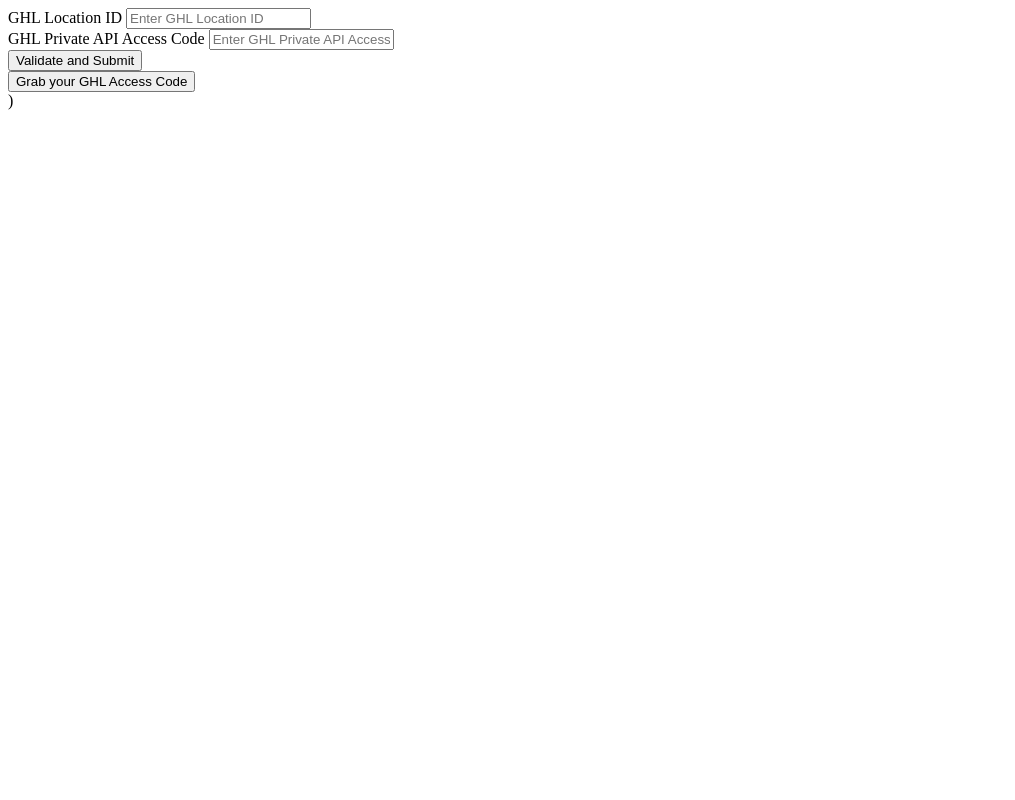
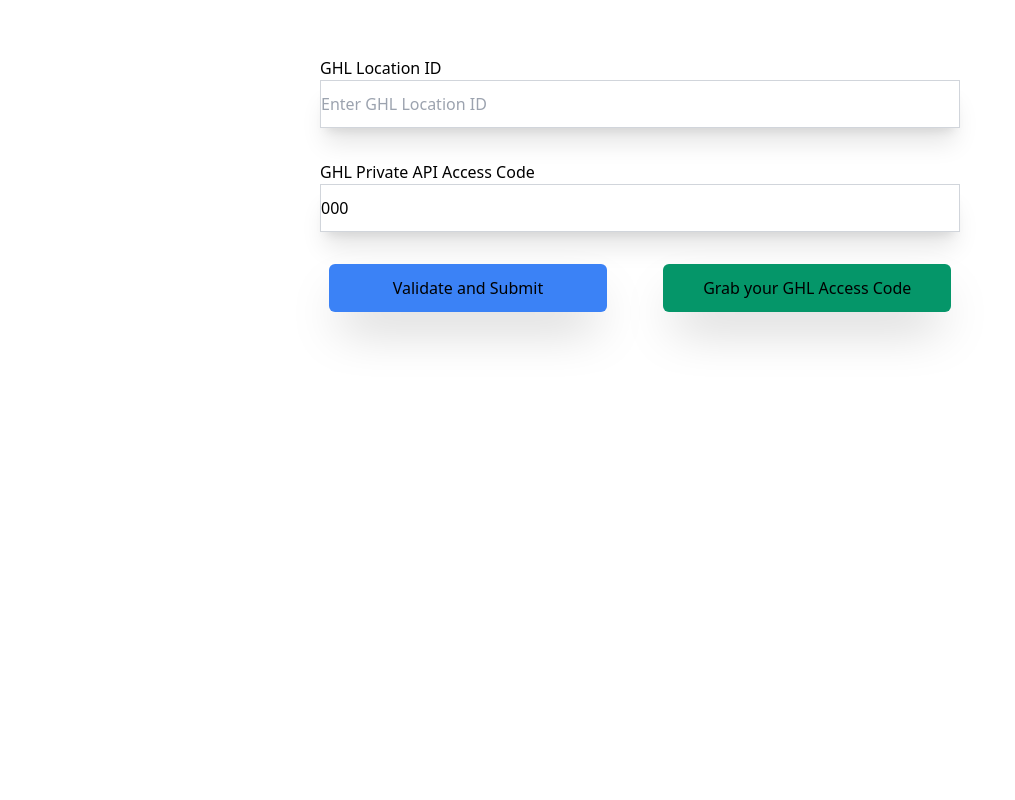
Before and after one commit to CalledSidd/GHL-Cookiecutter, a Django app: template GHL_Auth/templates/auth.html in a window 1280 px wide. Shown: the whole page, without its empty margins (0-1015 px from the left). Run offline with Django 4.2, Linux system fonts and the light colour scheme; the template is opened without the code that fills it: most values are stand-ins (such as "Sample title", 1, 10 or a date in 2020); some libraries are stand-ins or nearby versions.

Commit message:
first base view working

```diff
--- a/GHL_Auth/GHL_Auth/settings.py
+++ b/GHL_Auth/GHL_Auth/settings.py
@@ -39,6 +39,7 @@
     'django.contrib.messages',
     'django.contrib.staticfiles',
     # Apps
+    'oAuth.apps.OauthConfig',
 
 
 ]
--- a/GHL_Auth/GHL_Auth/urls.py
+++ b/GHL_Auth/GHL_Auth/urls.py
@@ -15,8 +15,9 @@
     2. Add a URL to urlpatterns:  path('blog/', include('blog.urls'))
 """
 from django.contrib import admin
-from django.urls import path
+from django.urls import path, include
 
 urlpatterns = [
     path('admin/', admin.site.urls),
+    path('', include('oAuth.urls')),
 ]
--- a/GHL_Auth/oAuth/models.py
+++ b/GHL_Auth/oAuth/models.py
@@ -2,10 +2,10 @@
 
 # Create your models here.
 class Api_Key_Data(models.Model):
-    ghl_location_id = models.CharField(50, unique=True)
+    ghl_location_id = models.CharField(max_length=50, unique=True)
     ghl_location_name = models.TextField()
-    ghl_oauth_token = models.CharField(50)
-    ghl_refresh_token = models.CharField(50)
+    ghl_oauth_token = models.CharField(max_length=50)
+    ghl_refresh_token = models.CharField(max_length=50)
     ghl_oauth_token_expires_on = models.IntegerField()
     ghl_location_api_key = models.TextField()
     created_at = models.DateTimeField(auto_now_add=True)
--- /dev/null
+++ b/GHL_Auth/oAuth/urls.py
@@ -0,0 +1,7 @@
+from django.urls import path
+from . views import BaseView
+
+
+urlpatterns = [
+    path('', BaseView.as_view(), name='base'),
+]
--- a/GHL_Auth/templates/auth.html
+++ b/GHL_Auth/templates/auth.html
@@ -1,21 +1,29 @@
+{% extends 'base.html' %}
+
+{% block content %}
+
 <div>
-    <div className='flex flex-col items-center w-screen h-screen'>
-        <div className='w-1/2 mt-14 h-12'>
+    <div class='flex flex-col items-center w-screen h-screen'>
+        <div class='w-1/2 mt-14 h-12'>
             <span>GHL Location ID</span>
-            <input  placeholder='Enter GHL Location ID' className='w-full h-full shadow-xl border border-gray-300'/>
+            <input  placeholder='Enter GHL Location ID' class='w-full h-full shadow-xl border border-gray-300'/>
         </div>
-        <div className='w-1/2 mt-14 h-12'>
+        <div class='w-1/2 mt-14 h-12'>
             <span>GHL Private API Access Code</span>
-            <input  placeholder='Enter GHL Private API Access Code' className='w-full h-full shadow-xl border border-gray-300'/>
+            {% if code %}
+            <input  value={{code}} class='w-full h-full shadow-xl border border-gray-300'/>
+            <!-- <input  placeholder='Enter GHL Private API Access Code' class='w-full h-full shadow-xl border border-gray-300'/> -->
+            {% endif%}
         </div>
-        <div className='md:flex m-14 md:gap-14'>
+        <div class='md:flex m-14 md:gap-14'>
         <div>
-            <button className='bg-blue-500 px-16 py-3  shadow-2xl rounded-md active:scale-90 transition-all ease-in-out' >Validate and Submit</button>
+            <button class='bg-blue-500 px-16 py-3  shadow-2xl rounded-md active:scale-90 transition-all ease-in-out' >Validate and Submit</button>
         </div>
         <div>
-            <button className='bg-emerald-600 px-10 py-3 shadow-2xl rounded-md active:scale-90 transition-all ease-in-out' >Grab your GHL Access Code</button>
+            <button class='bg-emerald-600 px-10 py-3 shadow-2xl rounded-md active:scale-90 transition-all ease-in-out' >Grab your GHL Access Code</button>
         </div>
         </div>
     </div>
 </div>
-)
+
+{% endblock content %}
--- a/GHL_Auth/templates/base.html
+++ b/GHL_Auth/templates/base.html
@@ -17,7 +17,7 @@
     <title>{{ cookiecutter.project_slug }}</title>
 </head>
 <body>
-    <div class="flex flex-col justify-center items-center">
+    <div>
         {% block content %}
 
         {% endblock content %}
```
Also changed, not shown: GHL_Auth/oAuth/views.py (+10 -0 lines).
